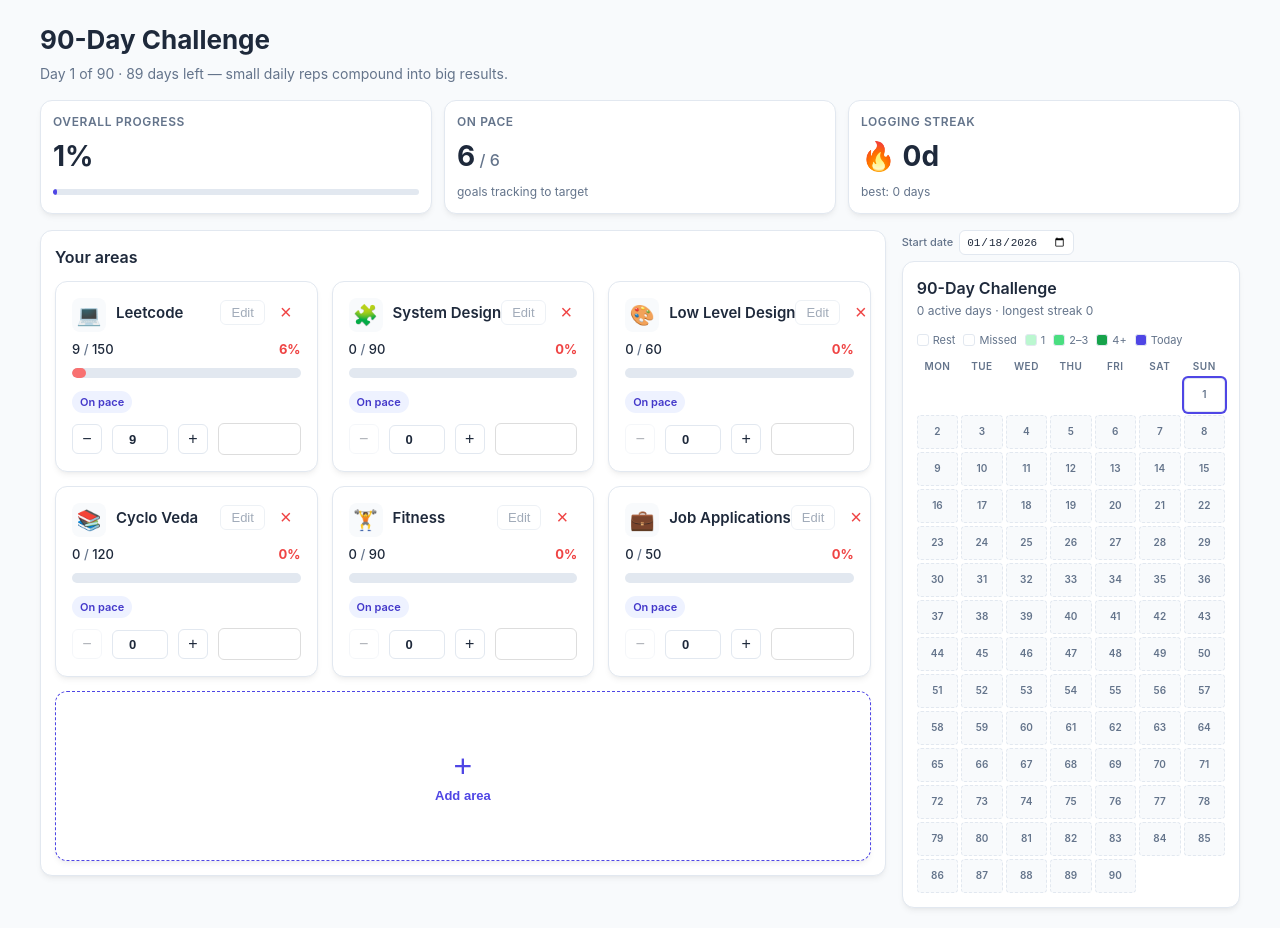
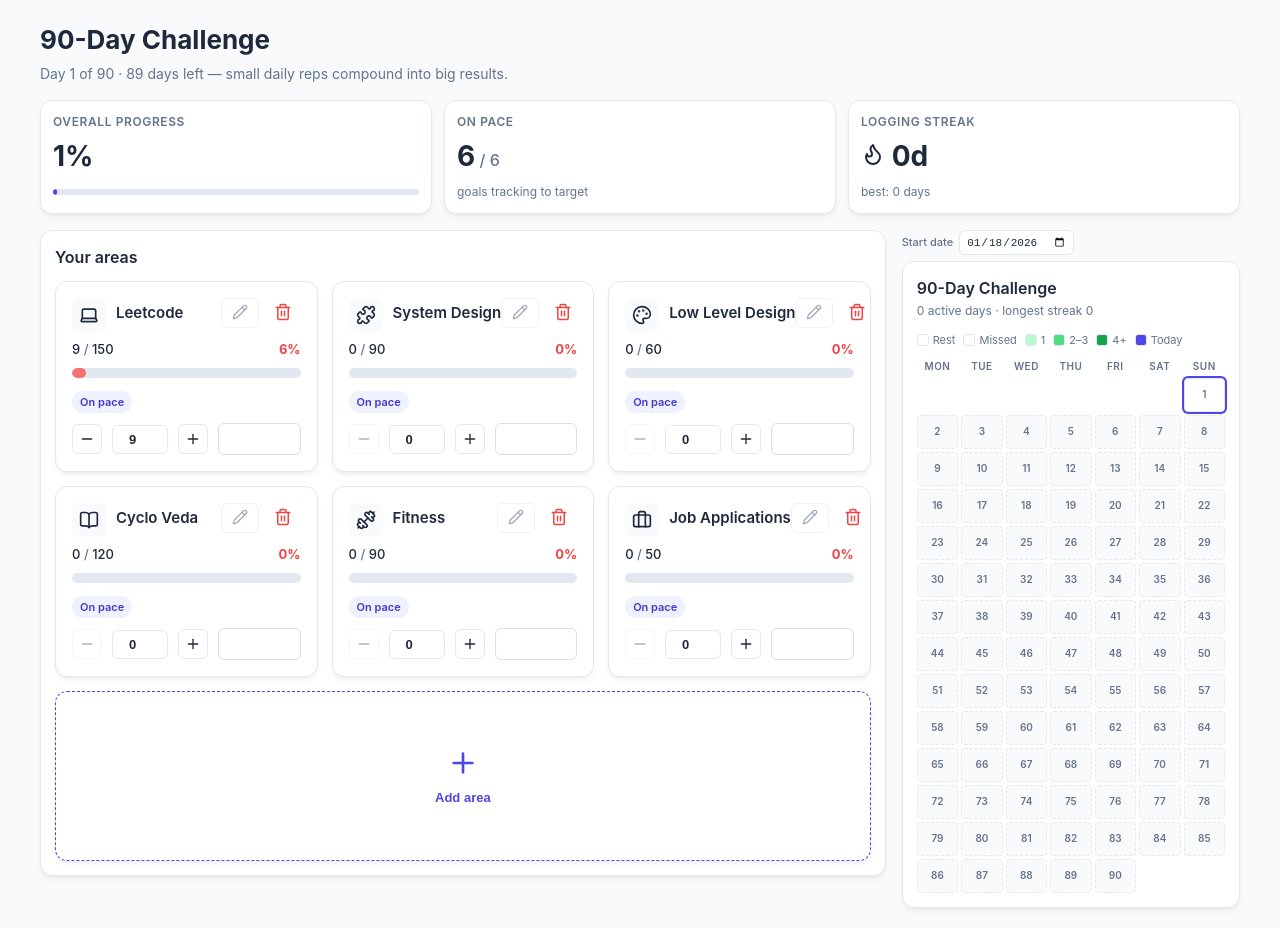
Before and after one commit to rhish9h/planner, a React (Vite) app in the folder frontend/: page / in a window 1280 px wide. Built offline with nearby package versions, Linux system fonts and the light colour scheme.

Commit message:
replace emoji icons with lucide-react icon components throughout dashboard, scorecard, and icon picker with migration support for legacy emoji data

```diff
--- a/frontend/package.json
+++ b/frontend/package.json
@@ -10,6 +10,7 @@
     "preview": "vite preview"
   },
   "dependencies": {
+    "lucide-react": "^1.25.0",
     "react": "^19.2.7",
     "react-dom": "^19.2.7"
   },
--- a/frontend/src/components/dashboard/Dashboard.tsx
+++ b/frontend/src/components/dashboard/Dashboard.tsx
@@ -1,8 +1,9 @@
-import { useMemo, useState } from "react";
+import { useEffect, useMemo, useRef, useState } from "react";
+import { Plus, X, Target, Flame } from "lucide-react";
 import Scorecard, { type ScorecardData } from "../scorecard/Scorecard";
 import ChallengeCalendar from "../calendar/ChallengeCalendar";
 import IconPicker from "../iconPicker/IconPicker";
-import { iconOptions } from "../iconPicker/iconOptions";
+import { iconOptions, migrateIcon } from "../iconPicker/iconOptions";
 import { useLocalStorage } from "../../hooks/useLocalStorage";
 import { computeCurrentStreak, computeBestStreak, daysBetween, todayKey } from "../../utils/date";
 import { computePace } from "../../utils/pace";
@@ -10,19 +11,29 @@ import { computePace } from "../../utils/pace";
 const TOTAL_DAYS = 90
 
 const initialData: ScorecardData[] = [
-  { id: "1", area: "Leetcode", icon: "💻", current: 9, target: 150, history: [] },
-  { id: "2", area: "System Design", icon: "🧩", current: 0, target: 90, history: [] },
-  { id: "3", area: "Low Level Design", icon: "🎨", current: 0, target: 60, history: [] },
-  { id: "4", area: "Cyclo Veda", icon: "📚", current: 0, target: 120, history: [] },
-  { id: "5", area: "Fitness", icon: "🏋️", current: 0, target: 90, history: [] },
-  { id: "6", area: "Job Applications", icon: "💼", current: 0, target: 50, history: [] },
+  { id: "1", area: "Leetcode", icon: "Laptop", current: 9, target: 150, history: [] },
+  { id: "2", area: "System Design", icon: "Puzzle", current: 0, target: 90, history: [] },
+  { id: "3", area: "Low Level Design", icon: "Palette", current: 0, target: 60, history: [] },
+  { id: "4", area: "Cyclo Veda", icon: "BookOpen", current: 0, target: 120, history: [] },
+  { id: "5", area: "Fitness", icon: "Dumbbell", current: 0, target: 90, history: [] },
+  { id: "6", area: "Job Applications", icon: "Briefcase", current: 0, target: 50, history: [] },
 ]
 
 const Dashboard = () => {
   const [scorecards, setScorecards] = useLocalStorage<ScorecardData[]>("tracker.scorecards", initialData)
+  const migratedRef = useRef(false)
   const [newArea, setNewArea] = useState("")
   const [newTarget, setNewTarget] = useState("")
-  const [newIcon, setNewIcon] = useState(iconOptions[0])
+  const [newIcon, setNewIcon] = useState<string>(iconOptions[0])
+
+  useEffect(() => {
+    if (migratedRef.current) return
+    migratedRef.current = true
+    const migrated = scorecards.map(card => ({ ...card, icon: migrateIcon(card.icon) }))
+    if (migrated.some((card, i) => card.icon !== scorecards[i].icon)) {
+      setScorecards(migrated)
+    }
+  }, [scorecards, setScorecards])
   const [challengeStartKey, setChallengeStartKey] = useLocalStorage<string>("tracker.challengeStart", () => todayKey())
   const [addExpanded, setAddExpanded] = useState(false)
 
@@ -136,7 +147,7 @@ const Dashboard = () => {
           onClick={() => setAddExpanded(false)}
           aria-label="Cancel"
         >
-          ×
+          <X size={20} />
         </button>
       </div>
       <form className="add-scorecard-form" onSubmit={handleAdd}>
@@ -167,7 +178,7 @@ const Dashboard = () => {
       onClick={() => setAddExpanded(true)}
       aria-label="Add a new area"
     >
-      <span className="add-scorecard-button-icon">+</span>
+      <span className="add-scorecard-button-icon"><Plus size={32} /></span>
       <span className="add-scorecard-button-label">Add area</span>
     </button>
   )
@@ -199,7 +210,7 @@ const Dashboard = () => {
           </div>
           <div className="summary-card">
             <span className="summary-label">Logging streak</span>
-            <span className="summary-value">🔥 {summary.currentStreak}d</span>
+            <span className="summary-value"><Flame size={24} /> {summary.currentStreak}d</span>
             <p className="summary-hint">best: {summary.bestStreak} days</p>
           </div>
         </section>
@@ -231,7 +242,7 @@ const Dashboard = () => {
             <div className="scorecard-grid">{addAreaCard}</div>
           ) : (
             <div className="empty-state">
-              <div className="empty-state-icon">🎯</div>
+              <div className="empty-state-icon"><Target size={40} /></div>
               <p>No areas yet.</p>
               <button
                 type="button"
@@ -239,7 +250,7 @@ const Dashboard = () => {
                 onClick={() => setAddExpanded(true)}
                 aria-label="Add a new area"
               >
-                <span className="add-scorecard-button-icon">+</span>
+                <span className="add-scorecard-button-icon"><Plus size={32} /></span>
               </button>
             </div>
           )}
--- a/frontend/src/components/iconPicker/IconPicker.tsx
+++ b/frontend/src/components/iconPicker/IconPicker.tsx
@@ -1,5 +1,6 @@
 import { useState, useRef, useEffect } from "react";
-import { iconOptions } from "./iconOptions"
+import { ChevronUp, ChevronDown } from "lucide-react";
+import { iconOptions, getAreaIcon } from "./iconOptions"
 
 
 interface IconPickerProps {
@@ -10,6 +11,8 @@ interface IconPickerProps {
 const IconPicker = ({ selectedIcon, onSelect }: IconPickerProps) => {
   const [isOpen, setIsOpen] = useState(false)
   const containerRef = useRef<HTMLDivElement>(null)
+  const SelectedIcon = getAreaIcon(selectedIcon)
+  const ArrowIcon = isOpen ? ChevronUp : ChevronDown
 
   useEffect(() => {
     const handleClickOutside = (event: MouseEvent) => {
@@ -35,13 +38,15 @@ const IconPicker = ({ selectedIcon, onSelect }: IconPickerProps) => {
         onClick={() => setIsOpen(prev => !prev)}
         aria-label="Select icon"
       >
-        <span>{selectedIcon}</span>
-        <span className="icon-picker-arrow">{isOpen ? "▲" : "▼"}</span>
+        <SelectedIcon size={20} />
+        <ArrowIcon size={12} className="icon-picker-arrow" />
       </button>
 
       {isOpen && (
         <div className="icon-picker-dropdown">
-          {iconOptions.map(icon => (
+          {iconOptions.map(icon => {
+            const OptionIcon = getAreaIcon(icon)
+            return (
               <button
                 key={icon}
                 type="button"
@@ -49,9 +54,10 @@ const IconPicker = ({ selectedIcon, onSelect }: IconPickerProps) => {
                 onClick={() => handleSelect(icon)}
                 aria-label={`Select icon ${icon}`}
               >
-              {icon}
+                <OptionIcon size={18} />
               </button>
-          ))}
+            )
+          })}
         </div>
       )}
     </div>
--- a/frontend/src/components/iconPicker/iconOptions.ts
+++ b/frontend/src/components/iconPicker/iconOptions.ts
@@ -1 +1,71 @@
-export const iconOptions = ["💻", "🧩", "🎨", "📚", "🏋️", "💼", "🚀", "🔥", "⭐", "🎯", "📈", "🧠"]
+import {
+  Laptop,
+  Puzzle,
+  Palette,
+  BookOpen,
+  Dumbbell,
+  Briefcase,
+  Rocket,
+  Flame,
+  Star,
+  Target,
+  TrendingUp,
+  Brain,
+  Circle,
+  type LucideIcon,
+} from "lucide-react"
+
+export const iconOptions = [
+  "Laptop",
+  "Puzzle",
+  "Palette",
+  "BookOpen",
+  "Dumbbell",
+  "Briefcase",
+  "Rocket",
+  "Flame",
+  "Star",
+  "Target",
+  "TrendingUp",
+  "Brain",
+] as const
+
+export type IconName = (typeof iconOptions)[number]
+
+export const iconMap: Record<IconName, LucideIcon> = {
+  Laptop,
+  Puzzle,
+  Palette,
+  BookOpen,
+  Dumbbell,
+  Briefcase,
+  Rocket,
+  Flame,
+  Star,
+  Target,
+  TrendingUp,
+  Brain,
+}
+
+const legacyIconMap: Record<string, IconName> = {
+  "\u{1F4BB}": "Laptop",
+  "\u{1F9E9}": "Puzzle",
+  "\u{1F3A8}": "Palette",
+  "\u{1F4DA}": "BookOpen",
+  "\u{1F3CB}": "Dumbbell",
+  "\u{1F4BC}": "Briefcase",
+  "\u{1F680}": "Rocket",
+  "\u{1F525}": "Flame",
+  "\u{2B50}": "Star",
+  "\u{1F3AF}": "Target",
+  "\u{1F4C8}": "TrendingUp",
+  "\u{1F9E0}": "Brain",
+}
+
+export const getAreaIcon = (name: string) => iconMap[name as IconName] || Circle
+
+export const migrateIcon = (icon: string): IconName => {
+  if (iconMap[icon as IconName]) return icon as IconName
+  const normalized = icon.replace(/\uFE0F/g, "")
+  return legacyIconMap[normalized] || (iconOptions[0] as IconName)
+}
--- a/frontend/src/components/scorecard/Scorecard.tsx
+++ b/frontend/src/components/scorecard/Scorecard.tsx
@@ -1,5 +1,7 @@
 import { useState } from "react";
+import { Pencil, Check, Flame, Trash2, Plus, Minus } from "lucide-react";
 import IconPicker from "../iconPicker/IconPicker";
+import { getAreaIcon } from "../iconPicker/iconOptions";
 import { computePace } from "../../utils/pace";
 import { computeCurrentStreak, computeBestStreak, todayKey } from "../../utils/date";
 
@@ -34,6 +36,7 @@ const getProgressClass = (percentage: number) => {
 
 const Scorecard = ({ data, daysElapsed, totalDays, onUpdate, onIconChange, onAreaChange, onTargetChange, onDelete, onLogDate, onRemoveDate }: ScorecardProps) => {
   const [isEditing, setIsEditing] = useState(false)
+  const AreaIcon = getAreaIcon(data.icon)
   const percentage = data.target > 0 ? Math.round((data.current / data.target) * 100) : 0
   const progressClass = getProgressClass(percentage)
   const isCompleted = percentage === 100
@@ -65,14 +68,14 @@ const Scorecard = ({ data, daysElapsed, totalDays, onUpdate, onIconChange, onAre
     <div className="scorecard">
       <div className="scorecard-header">
         <div className="scorecard-title">
-          <span className="scorecard-icon">{data.icon}</span>
+          <span className="scorecard-icon"><AreaIcon size={20} /></span>
           <div className="scorecard-title-text">
             <h3>{data.area}</h3>
             <div className="scorecard-badges">
-              {isCompleted && <span className="completed-badge">✓ Done</span>}
+              {isCompleted && <span className="completed-badge"><Check size={12} /> Done</span>}
               {!isCompleted && currentStreak > 0 && (
                 <span className="streak-badge" title={`Best streak: ${bestStreak} day${bestStreak === 1 ? "" : "s"}`}>
-                  🔥 {currentStreak}-day streak
+                  <Flame size={12} /> {currentStreak}-day streak
                 </span>
               )}
             </div>
@@ -85,10 +88,10 @@ const Scorecard = ({ data, daysElapsed, totalDays, onUpdate, onIconChange, onAre
             aria-label={isEditing ? "Done editing" : "Edit scorecard"}
             aria-expanded={isEditing}
           >
-            {isEditing ? "Done" : "Edit"}
+            {isEditing ? <Check size={16} /> : <Pencil size={16} />}
           </button>
           <button className="delete-button" onClick={() => onDelete(data.id)} aria-label="Delete scorecard">
-            ×
+            <Trash2 size={18} />
           </button>
         </div>
       </div>
@@ -140,7 +143,7 @@ const Scorecard = ({ data, daysElapsed, totalDays, onUpdate, onIconChange, onAre
           disabled={data.current <= 0}
           aria-label="Decrease progress"
         >
-          −
+          <Minus size={16} />
         </button>
         <input
           type="number"
@@ -156,7 +159,7 @@ const Scorecard = ({ data, daysElapsed, totalDays, onUpdate, onIconChange, onAre
           disabled={data.current >= data.target}
           aria-label="Increase progress"
         >
-          +
+          <Plus size={16} />
         </button>
         {!isCompleted ? (
           <button
@@ -167,7 +170,7 @@ const Scorecard = ({ data, daysElapsed, totalDays, onUpdate, onIconChange, onAre
             {loggedToday ? "Logged" : "Log today"}
           </button>
         ) : (
-          <span className="completed-badge">✓ Done</span>
+          <span className="completed-badge"><Check size={12} /> Done</span>
         )}
       </div>
     </div>
```
Also changed, not shown: 1 other file (tests, documents, lock files or other folders). Lines whose indentation alone changed are shown as unchanged.
